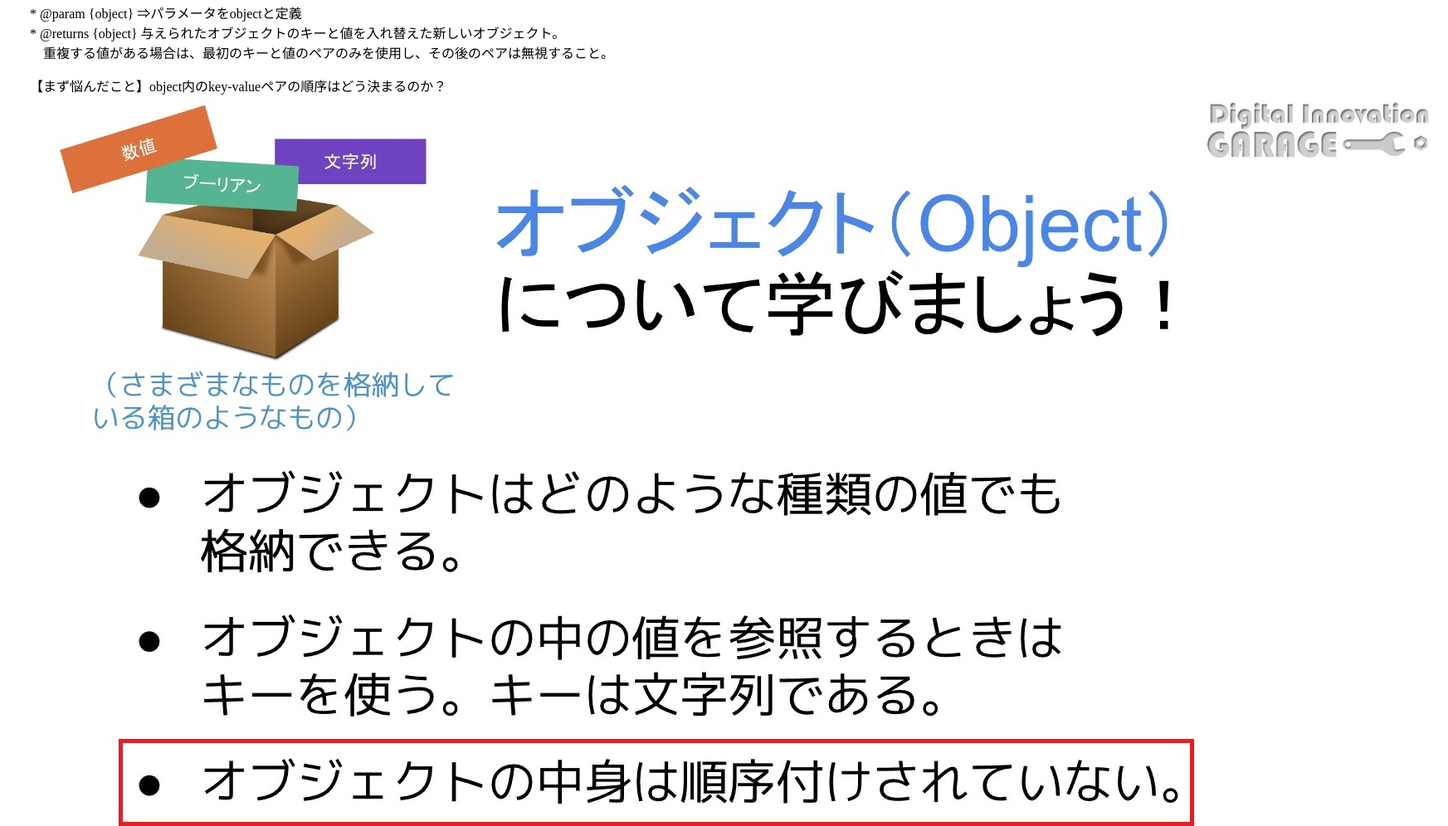
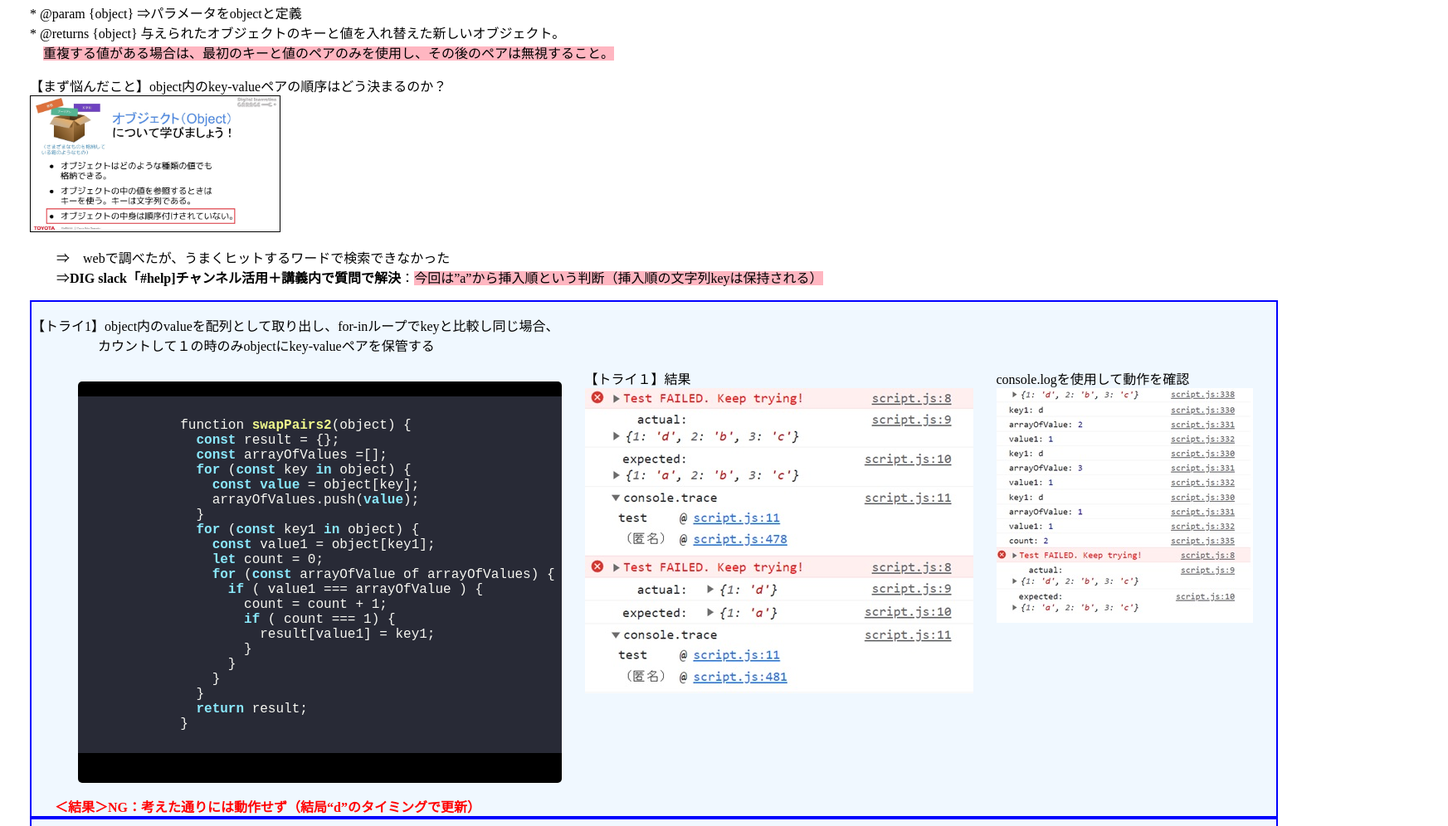
Before and after one commit to Hitoshi-Maeda/Hitoshi-maeda.github.io, a plain HTML site: page index.html in a window 1280 px wide. Shown: the part 927-1923 px from the top of the page at 83% size, 1745 px wide, since content can reach past the window. Drawn offline with nearby package versions, Linux system fonts and the light colour scheme; a script that the page names is missing.

Commit message:
Update presen.css
2023/06/29

```diff
--- a/presen.css
+++ b/presen.css
@@ -27,30 +27,31 @@ div {
     grid-template-columns: 3fr 1fr;
 }
 
-#wrap1 {
+.wrap1 {
     background-color: aliceblue;
-    border: 3px solid blue;
+    border: 2px solid blue;
+    width: 1500px;
 }
-
+/*
 #wrap2 {
     background-color: aliceblue;
 }
 
 #wrap3 {
     background-color: aliceblue;
-}
+} */
 
-.wrapper1 {
+#wrapper1 {
     display: grid;
     grid-template-columns: 1fr 1fr 1fr;
 }
 
-.wrapper2 {
+#wrapper2 {
     display: grid;
     grid-template-columns: 1fr 1fr 1fr;
 }
 
-.wrapper3 {
+#wrapper3 {
     display: grid;
     grid-template-columns: 1fr 1fr 1fr;
 }
@@ -67,3 +68,22 @@ pre {
     overflow-x: auto;
     /* white-space: pre-wrap; */
 }
+
+.pictbox {
+    display: block;
+    width: 300px;
+    transform-origin: top left;
+    border: solid 1px;
+}
+
+.pictbox:hover {
+    transform: scale(3, 3);
+}
+
+.pink {
+    background-color: lightpink;
+}
+
+.bolder {
+    font-weight: bolder;
+}
```
